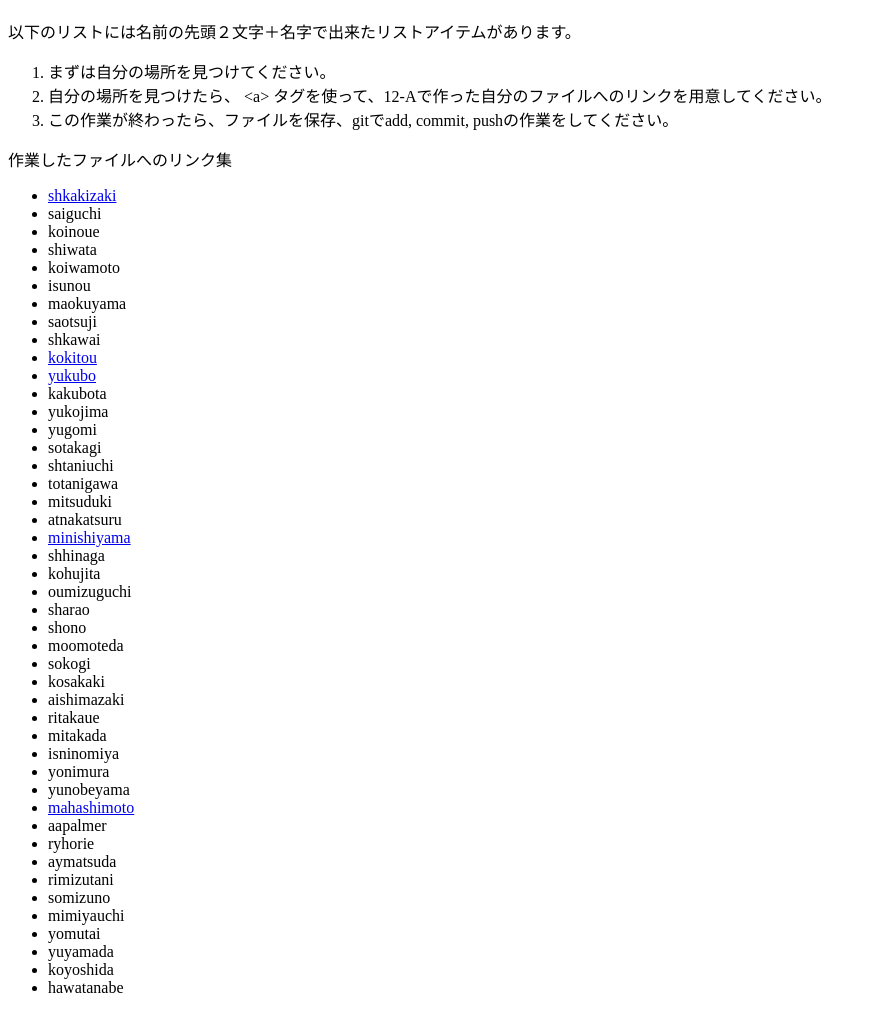
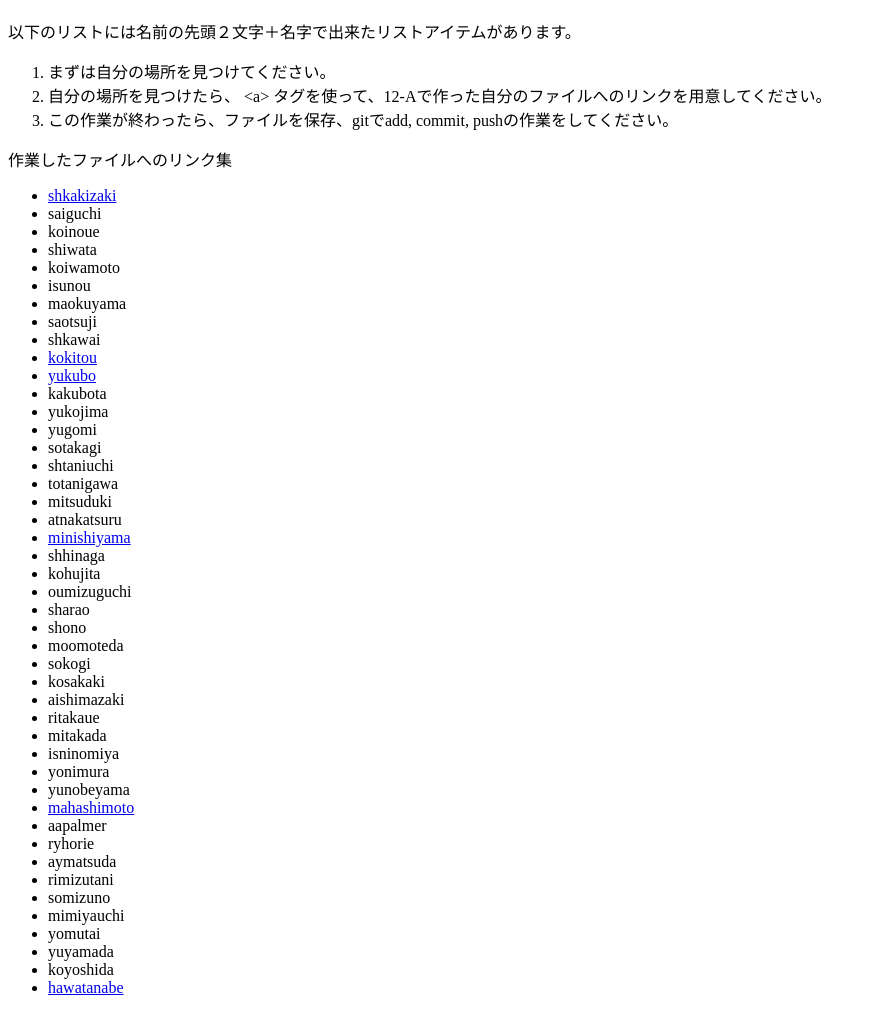
Before and after one commit to shigeki-kakizaki/12a, a website: page public/index.html in a window 1280 px wide. Shown: the part 70-1083 px from the top of the page, without its empty margins (0-876 px from the left). Drawn offline with Linux system fonts and the light colour scheme.

Commit message:
index.htmlを修正しました

```diff
--- a/public/index.html
+++ b/public/index.html
@@ -59,7 +59,7 @@
         <li>yomutai</li>
         <li>yuyamada</li>
         <li>koyoshida</li>
-        <li>hawatanabe</li>
+        <li><a href="hawatanabe.html">hawatanabe</a></li>
     </ul>
 </body>
 </html>
```
